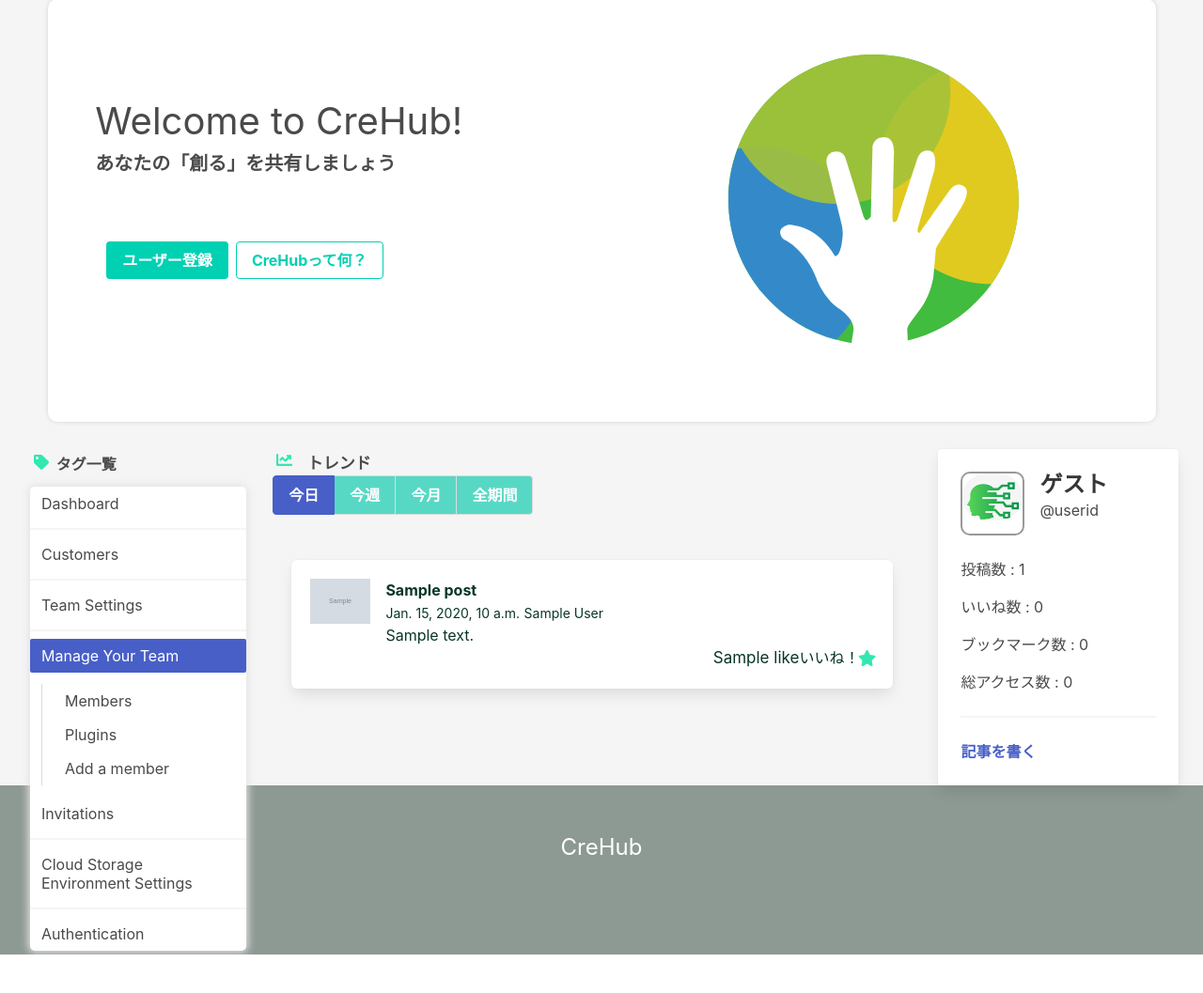
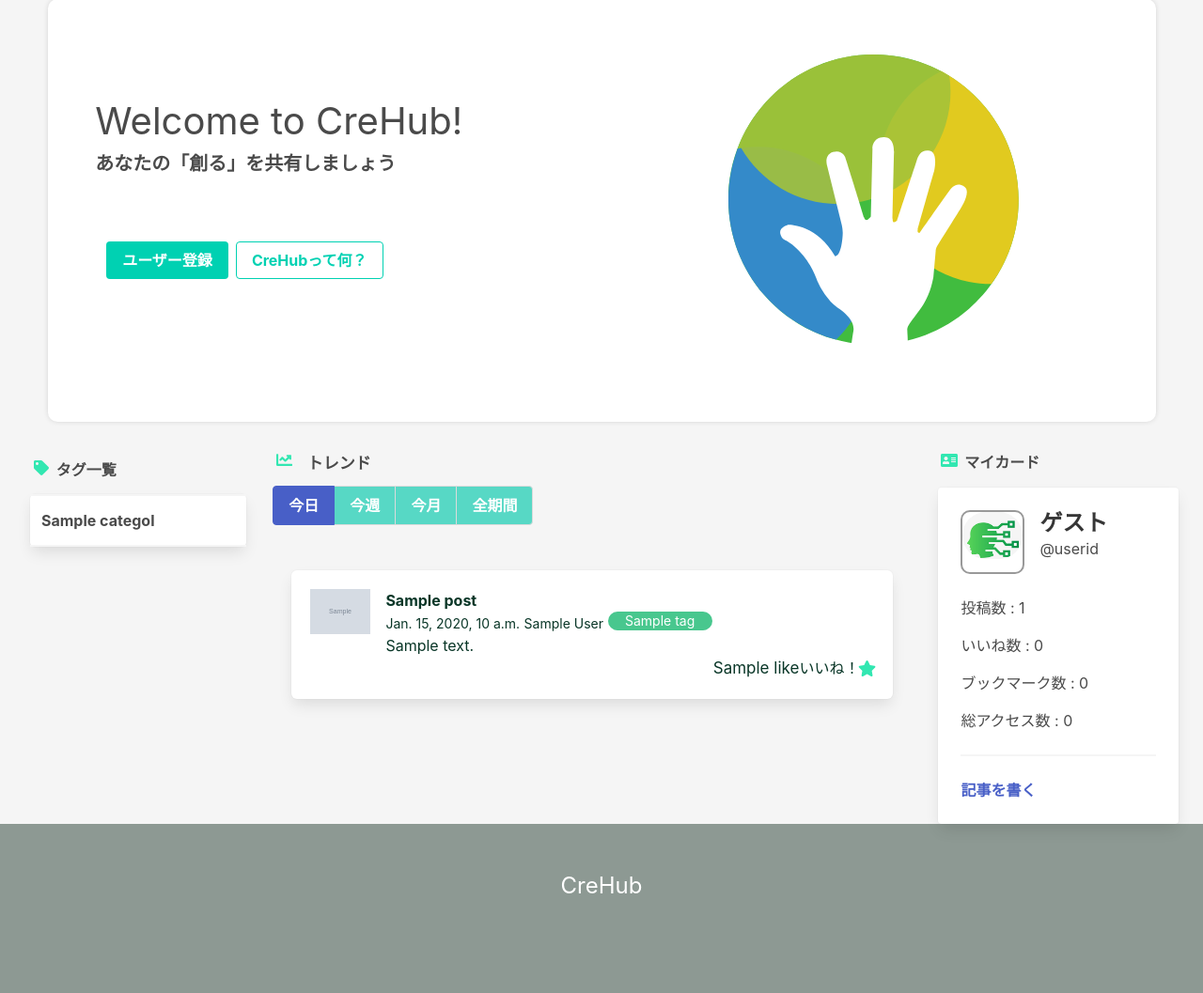
Before and after one commit to kisikisikisi/Withdom, a Django app: template app/posts/templates/posts/top.html in a window 1280 px wide. Shown: the part 93-1150 px from the top of the page at 94% size. Before the commit the page ends 1109 px from the top, so only its background shows below. Run offline with Django 3.2, Linux system fonts and the light colour scheme; the template is opened without the code that fills it: most values are stand-ins (such as "Sample title", 1, 10 or a date in 2020); grey boxes marked "Sample" are stand-in pictures; some libraries are stand-ins or nearby versions.

Commit message:
タグ機能の実装

```diff
--- a/app/posts/forms.py
+++ b/app/posts/forms.py
@@ -5,4 +5,4 @@ from django.forms import ModelForm
 class PostAddForm(forms.ModelForm):
    class Meta:
        model = Post
-       fields = ['title', 'published', 'author', 'body', 'image']
+       fields = ['title', 'tags', 'published', 'author', 'body', 'image']
--- a/app/posts/static/posts/css/index.css
+++ b/app/posts/static/posts/css/index.css
@@ -50,16 +50,32 @@ body {
 
 .container li {
     color: white;
+    margin-top: 1.5%;
 }
 
 .media a {
     color: rgb(9, 54, 39);
 }
 
+.media .content button {
+    font-size: 14px;
+    height: 20px;
+}
+
 .card {
     width: 20%;
     float: right;
     margin-right: 2%;
+    margin-top: 3.2%;
+}
+
+.card-icon{
+    position: absolute;
+    float: right;
+    margin-top: 0%;
+    margin-right: 5%;
+    margin-left: 78%;
+    font-weight: bold;
 }
 
 .card-image {
@@ -72,18 +88,29 @@ body {
 
 .categolize-menu {
     position: absolute;
-    background-color: white;
+    background-color: #f5f5f5;
+    font-weight: bold;
     width: 18%;
     margin-left: 2.5%;
     margin-top: 5%;
+    padding: 0px;
+}
+
+.categolize-menu a:hover {
+    background-color: #3273dc;
+    color: white;
+}
+
+.categolize-menu .menu {
+    background-color: white;
     border-radius: 5px;
-    box-shadow: 0 0 8px 2px rgb(230, 228, 228);
+    box-shadow: 0 .5em 1em -.125em rgba(10,10,10,.1),0 0 0 1px rgba(10,10,10,.02);
 }
 
 .categolize-icon {
     float: left;
     margin-left: 2.5%;
-    margin-top: 2%;
+    margin-top: 2.5%;
     font-weight: bold;
 }
 
--- a/app/posts/templates/posts/top.html
+++ b/app/posts/templates/posts/top.html
@@ -30,29 +30,28 @@
     <div class="categolize-menu">
         <aside class="menu">
             <ul class="menu-list">
-                <li><a>Dashboard</a></li>
                 <hr class="navbar-divider">
-                <li><a>Customers</a></li>
+                {% for post in posts.all|slice:":1" %}
+                {% for tag in post.get_tags %}
+                <li><a>
+                        {% for categol in tag %}
+                        {{ categol }}
+                        {% endfor %}
+                    </a></li>
                 <hr class="navbar-divider">
-                <li><a>Team Settings</a></li>
-                <hr class="navbar-divider">
-                <li>
-                    <a class="is-active">Manage Your Team</a>
-                    <ul>
-                        <li><a>Members</a></li>
-                        <li><a>Plugins</a></li>
-                        <li><a>Add a member</a></li>
-                    </ul>
-                </li>
-                <li><a>Invitations</a></li>
-                <hr class="navbar-divider">
-                <li><a>Cloud Storage Environment Settings</a></li>
-                <hr class="navbar-divider">
-                <li><a>Authentication</a></li>
+                {% endfor %}
+                {% endfor %}
+            </ul>
         </aside>
     </div>
     <br />
     <div class="user-card">
+        <div class="card-icon">
+            <span class="icon has-text-info">
+                <i class="fas fa-address-card" aria-hidden="true" style="color: rgb(50, 231, 177);"></i>
+            </span>
+            <span>マイカード</span>
+        </div>
         <div class="card">
             <div class="card-image">
             </div>
@@ -128,7 +127,6 @@
                 </nav>
             </div>
         </section>
-
         <div class="container section">
             <div id="WebDev" class="content-tab">
                 {% for post in posts.all%}
@@ -147,6 +145,8 @@
                                     <strong>{{ post.title }}</strong><br>
                                     <small>{{ post.published }}</small>
                                     <small>{{ post.author }}</small>
+                                    {% for tag in post.tags.all %}
+                                    <button class="button is-success is-small is-rounded">{{ tag }}</button>                                    {% endfor %}
                                     <br>
                                     {{ post.summary|markdown|safe }}
                                 </div>
```
Also changed, not shown: app/posts/models.py (+15 -1 lines), app/posts/views.py (+7 -0 lines), app/posts/migrations/0006_post_tags.py (added).
